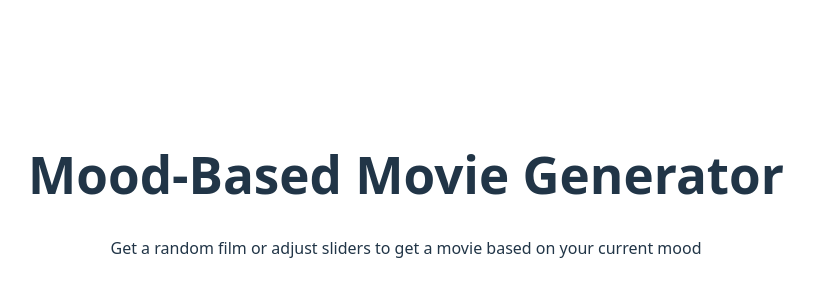
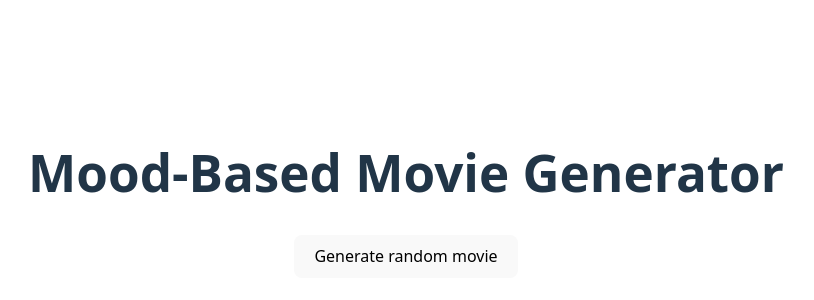
Before and after one commit to sonia-br/mood-based-movie-generator, a React (Vite) app: page / in a window 1280 px wide. Shown: the part 206-506 px from the top of the page, without its empty margins (234-1048 px from the left). Built offline with nearby package versions, Linux system fonts and the light colour scheme; no server answers.

Commit message:
feat: implement button for random movie generaration

```diff
--- a/src/App.jsx
+++ b/src/App.jsx
@@ -1,14 +1,38 @@
 import { useState } from 'react'
-import reactLogo from './assets/react.svg'
-import viteLogo from '/vite.svg'
+import { getRandomMovieFromPopular } from './services/tmdb';
 import './App.css'
 
 function App() {
+  const [movie, setMovie] = useState(null);
+
+  async function handleClick() {
+    const movie = await getRandomMovieFromPopular();
+    setMovie(movie);
+  }
+  let movieBlock;
+
+  if (movie) {
+    movieBlock = (
+      <div style={{ marginTop: '20px' }}>
+        <h2>{movie.title}</h2>
+        <img
+          src={'https://image.tmdb.org/t/p/w300' + movie.poster_path}
+          alt={movie.title}
+        />
+        <p>{movie.overview}</p>
+      </div>
+    );
+  }
+
   return (
-      <div>
-        <h1>Mood-Based Movie Generator</h1>
-        <p>Get a random film or adjust sliders to get a movie based on your current mood</p>
-      </div>
+    <div>
+      <h1>Mood-Based Movie Generator</h1>
+
+      <button onClick={handleClick}>Generate random movie</button>
+
+      {/* Show movieBlock only if movie is not null */}
+      {movieBlock}
+    </div>
   );
 }
 
--- /dev/null
+++ b/src/services/tmdb.js
@@ -0,0 +1,26 @@
+const API_KEY = import.meta.env.VITE_TMDB_API_KEY;
+const BASE_URL = 'https://api.themoviedb.org/3';
+
+export async function getRandomMovieFromPopular()
+{
+    const randomPage = Math.floor((Math.random() * 10) + 1);
+
+    const url = `${BASE_URL}/movie/popular?api_key=${API_KEY}&page=${randomPage}`;
+
+    try
+    {
+        const response = await fetch(url); //connect to api
+        const data = await response.json(); // get data as json data
+        const movies = data.results; // amke a list of movies
+
+        const randomIndex = Math.floor(Math.random() * movies.length);
+        const randomMovie = movies[randomIndex];
+
+        return randomMovie;
+    }
+    catch (error)
+    {
+        console.error('Error - fetching data from Tmdb', error);
+        return null;
+    }
+}
```
